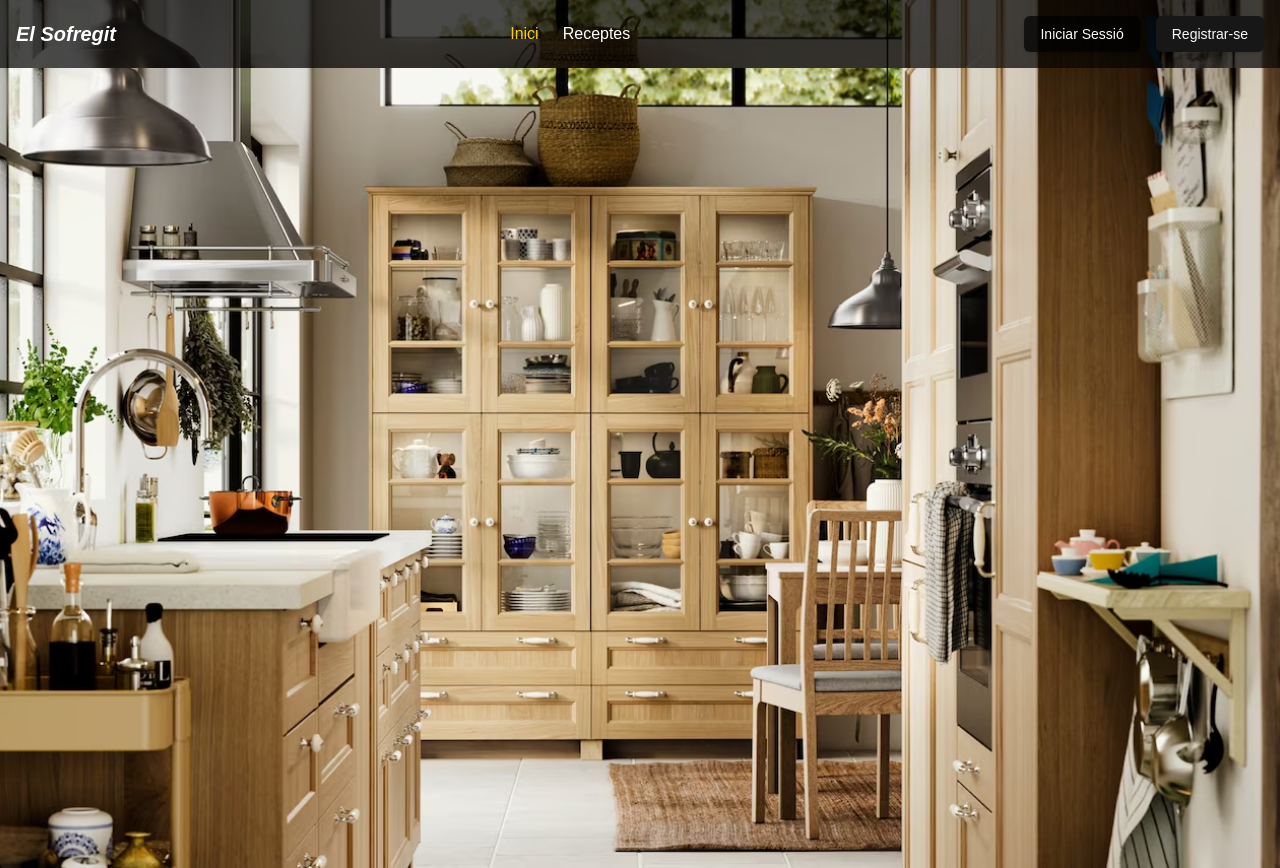
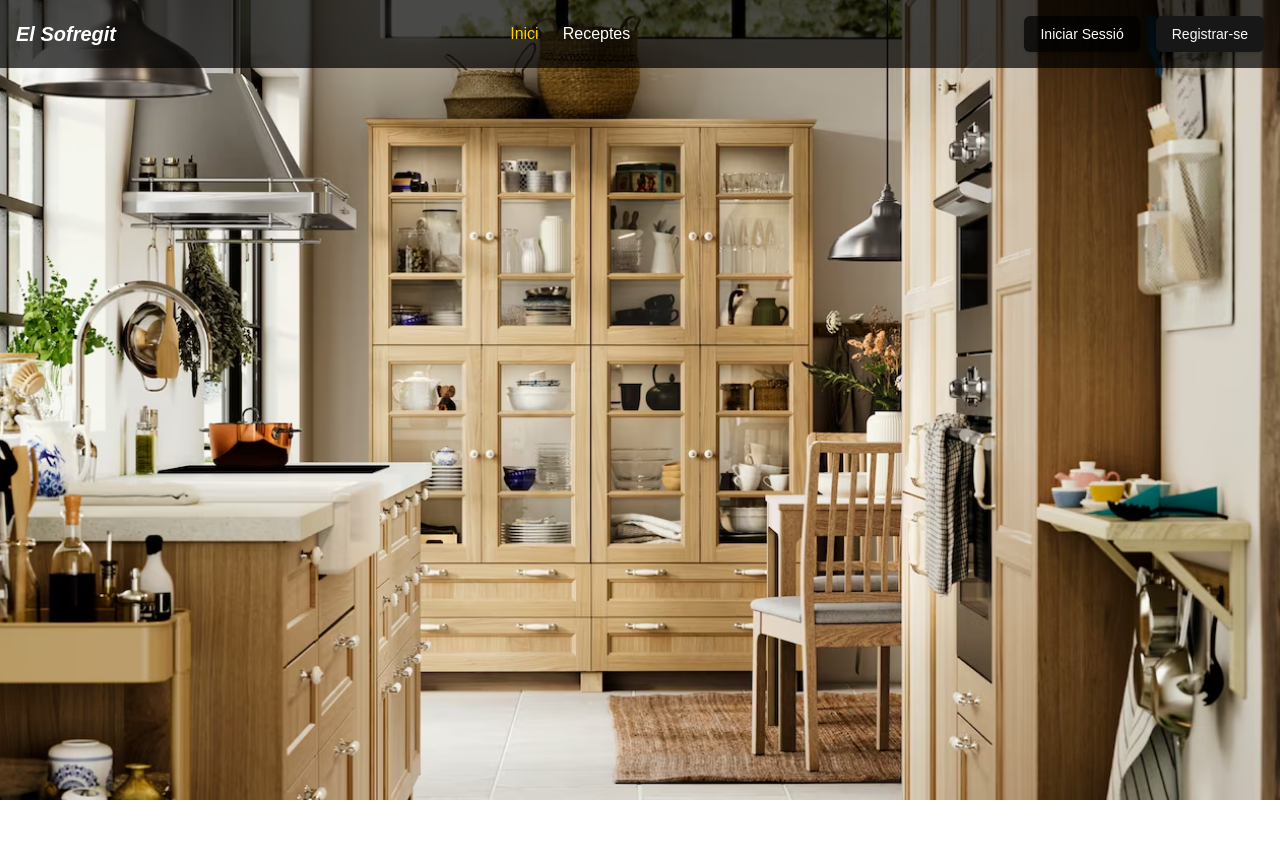
Before and after one commit to cescgreoles/el-sofregit, a Next.js app: page / in a window 1280 px wide. After the commit the page ends 800 px from the top, so only its background shows below. Built offline with nearby package versions, Linux system fonts and the light colour scheme; no server answers.

Commit message:
changes next.config

```diff
--- a/next.config.js
+++ b/next.config.js
@@ -4,8 +4,8 @@ const nextConfig = {
     remotePatterns: [
       {
         protocol: "https",
-        hostname: "example.com",
-        pathname: "/path-to-images/**",
+        hostname: "firebasestorage.googleapis.com",
+        pathname: "/v0/b/**",
       },
     ],
   },
--- a/src/app/page.tsx
+++ b/src/app/page.tsx
@@ -1,17 +1,3 @@
-import Image from "next/image";
-
 export default function Home() {
-  return (
-    <div className="relative h-screen">
-      <div className="absolute inset-0 -z-10">
-        <Image
-          src="/bg.png"
-          alt="Background image"
-          layout="fill"
-          objectFit="cover"
-          quality={100}
-        />
-      </div>
-    </div>
-  );
+  return <div></div>;
 }
```
